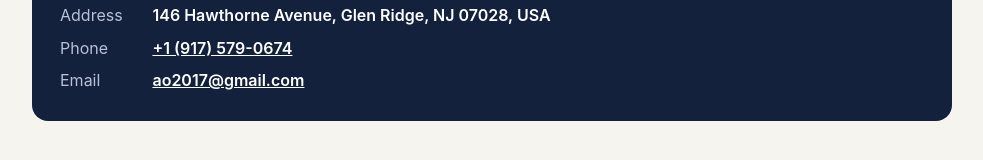
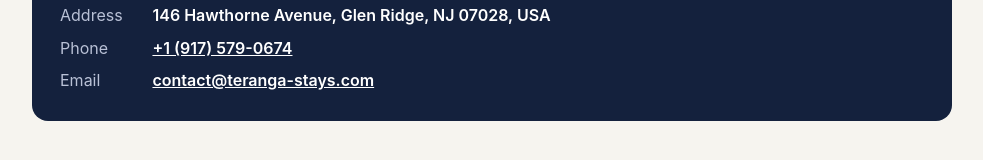
Before and after one commit to ao2017/teranga-stays, a plain HTML site: page index.html in a window 1280 px wide. Shown: the part 891-1051 px from the top of the page, without its empty margins (148-1131 px from the left). Drawn offline with Linux system fonts and the light colour scheme.

Commit message:
Add files via upload
trim page

```diff
--- a/index.html
+++ b/index.html
@@ -90,7 +90,7 @@
       <dt data-lang="en">Phone</dt><dt data-lang="fr">Téléphone</dt>
       <dd><a href="tel:+19175790674">+1 (917) 579-0674</a></dd>
       <dt>Email</dt>
-      <dd><a href="mailto:ao2017@gmail.com">ao2017@gmail.com</a></dd>
+      <dd><a href="mailto:contact@teranga-stays.com">contact@teranga-stays.com</a></dd>
     </dl>
   </section>
 
```
